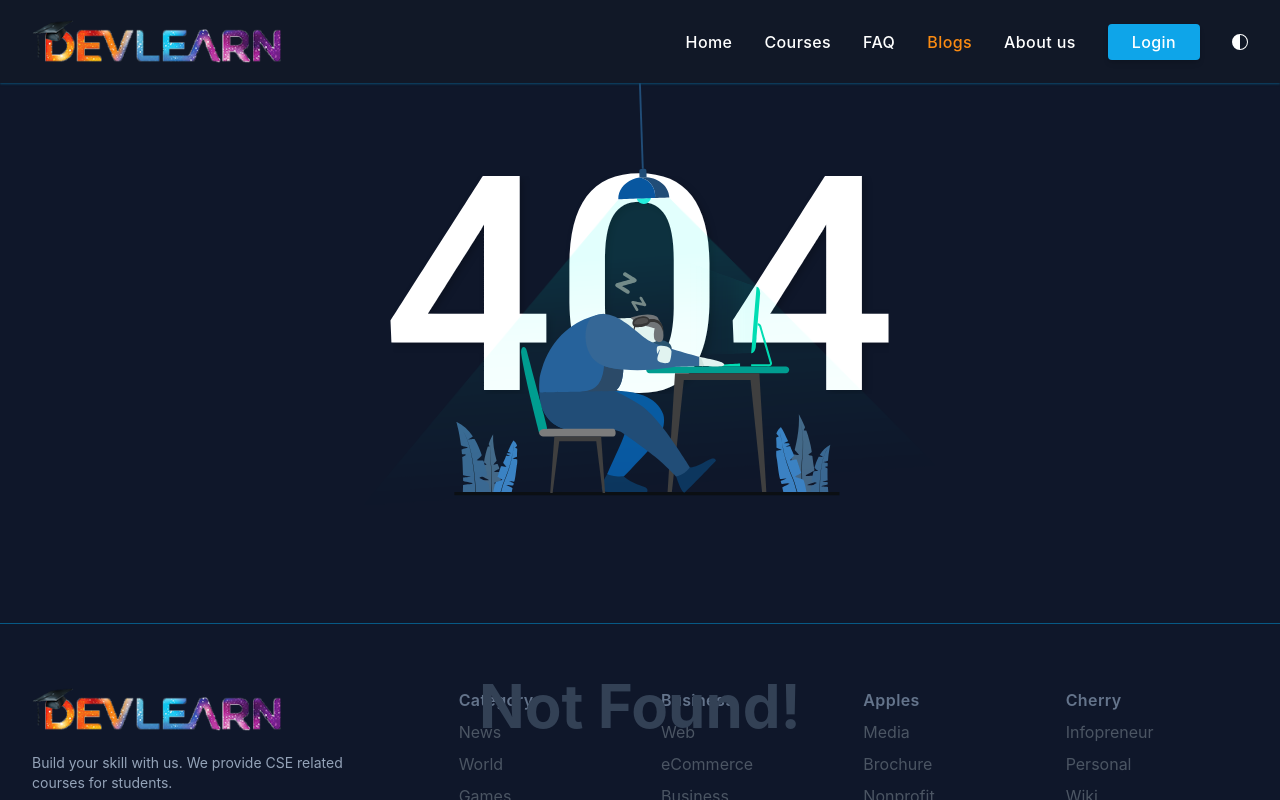
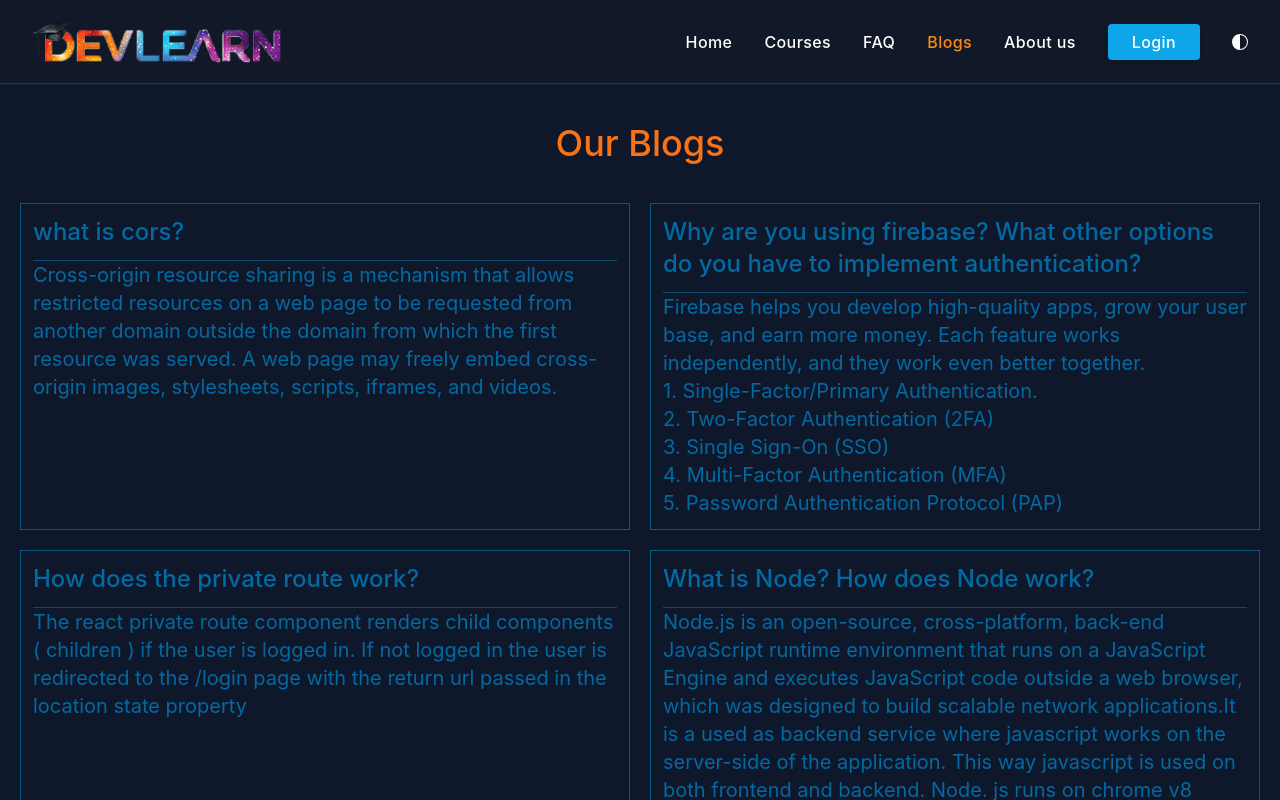
Before and after one commit to indrajith76/dev-learn-client-side, a React (Create React App) app: page /blogs in a window 1280 px wide. Shown: the top 800 px of the page. Built offline with nearby package versions, Linux system fonts and the light colour scheme; no server answers.

Commit message:
added blogs section

```diff
--- /dev/null
+++ b/src/pages/Blogs/Blogs.js
@@ -0,0 +1,88 @@
+import React from "react";
+import { useContext } from "react";
+import { AuthContext } from "../../contexts/AuthProvider";
+
+const Blogs = () => {
+  const { isDark } = useContext(AuthContext);
+  return (
+    <div className={`${isDark ? "" : "bg-slate-900"} py-10`}>
+      <h1 className="text-center text-4xl text-orange-500 font-medium">
+        Our Blogs
+      </h1>
+      <div className="container mx-auto mt-10 grid grid-cols-1 px-5 lg:grid-cols-2 gap-5">
+        <div
+          className={`border text-2xl p-3 ${
+            isDark ? "" : "border-sky-800 text-sky-700"
+          }`}
+        >
+          <h1 className="text-2xl font-medium">what is cors?</h1>
+          <hr className="border-sky-900 mt-3" />
+          <p className='text-xl'>
+            Cross-origin resource sharing is a mechanism that allows restricted
+            resources on a web page to be requested from another domain outside
+            the domain from which the first resource was served. A web page may
+            freely embed cross-origin images, stylesheets, scripts, iframes, and
+            videos.
+          </p>
+        </div>
+        <div
+          className={`border text-2xl p-3 ${
+            isDark ? "" : "border-sky-800 text-sky-700"
+          }`}
+        >
+          <h1 className="text-2xl font-medium">
+            Why are you using firebase? What other options do you have to
+            implement authentication?
+          </h1>
+          <hr className="border-sky-900 mt-3" />
+          <p className='text-xl'>
+            Firebase helps you develop high-quality apps, grow your user base,
+            and earn more money. Each feature works independently, and they work
+            even better together.
+          </p>
+          <ul className='text-xl'>
+            <li>1. Single-Factor/Primary Authentication.</li>
+            <li>2. Two-Factor Authentication (2FA)</li>
+            <li>3. Single Sign-On (SSO)</li>
+            <li>4. Multi-Factor Authentication (MFA)</li>
+            <li>5. Password Authentication Protocol (PAP)</li>
+          </ul>
+        </div>
+        <div
+          className={`border text-2xl p-3 ${
+            isDark ? "" : "border-sky-800 text-sky-700"
+          }`}
+        >
+          <h1 className="text-2xl font-medium">How does the private route work?</h1>
+          <hr className="border-sky-900 mt-3" />
+          <p className='text-xl'>
+            The react private route component renders child components (
+            children ) if the user is logged in. If not logged in the user is
+            redirected to the /login page with the return url passed in the
+            location state property
+          </p>
+        </div>
+        <div
+          className={`border text-2xl p-3 ${
+            isDark ? "" : "border-sky-800 text-sky-700"
+          }`}
+        >
+          <h1 className="text-2xl font-medium">What is Node? How does Node work?</h1>
+          <hr className="border-sky-900 mt-3" />
+          <p className='text-xl'>
+            Node.js is an open-source, cross-platform, back-end JavaScript
+            runtime environment that runs on a JavaScript Engine and executes
+            JavaScript code outside a web browser, which was designed to build
+            scalable network applications.It is a used as backend service where
+            javascript works on the server-side of the application. This way
+            javascript is used on both frontend and backend. Node. js runs on
+            chrome v8 engine which converts javascript code into machine code,
+            it is highly scalable, lightweight, fast, and data-intensive
+          </p>
+        </div>
+      </div>
+    </div>
+  );
+};
+
+export default Blogs;
--- a/src/pages/Checkout/Checkout.js
+++ b/src/pages/Checkout/Checkout.js
@@ -44,13 +44,13 @@ const Checkout = () => {
   return (
     <div className={isDark ? "":"bg-slate-900"}>
       <div className="container mx-auto">
-      <h1 className={`text-center font-bold ${isDark ? "text-slate-800":"text-slate-400"} text-4xl pt-3`}>
+      <h1 className={`text-center font-bold ${isDark ? "text-slate-800":"text-slate-400"} text-xl md:text-4xl pt-3`}>
         Welcome <span className="text-sky-700">{user?.displayName}</span>, to the
         checkout page.
       </h1>
       <div className="md:w-3/4 lg:w-2/4 mx-auto mt-5 px-5 md:p-0">
         <img className="w-full" src={thumbnail} alt="" />
-        <h3 className={`text-2xl mb-2 ${isDark ? "text-slate-800":"text-slate-300"}`}>Course Name : {title}</h3>
+        <h3 className={`text-lg md:text-2xl mb-2 ${isDark ? "text-slate-800":"text-slate-300"}`}>Course Name : {title}</h3>
         <div className="">
           <p className={isDark ? "text-slate-800":"text-slate-300"}>Author : {author}</p>
           <p className={`flex items-center gap-1 mt-1 ${isDark ? "text-slate-800":"text-slate-300"}`}>
--- a/src/pages/Details/Details.js
+++ b/src/pages/Details/Details.js
@@ -15,8 +15,8 @@ const Details = () => {
   return (
     <div className={isDark ? "":"bg-slate-900"}>
       <div className="container mx-auto pb-10" ref={ref}>
-      <div className="w-3/4 py-5 mx-auto flex justify-between items-center">
-        <h1 className={`text-4xl ${isDark ? "text-slate-800":"text-slate-300"} font-semibold`}>
+      <div className="w-3/4 py-5 mx-auto flex flex-col md:flex-row justify-between items-center gap-3">
+        <h1 className={`text-2xl md:text-4xl ${isDark ? "text-slate-800":"text-slate-300"} font-semibold`}>
           Details of this course
         </h1>
         <ReactToPdf
@@ -29,7 +29,7 @@ const Details = () => {
           {({ toPdf }) => (
             <button
               onClick={toPdf}
-              className={`border-2 px-5 py-2 flex items-center gap-1 hover:shadow-lg rounded-md ${isDark ? "":"text-slate-500 border-slate-500"}`}
+              className={`border-2 px-1 md:px-5 md:py-2 flex items-center gap-1 hover:shadow-lg rounded-md ${isDark ? "":"text-slate-500 border-slate-500"}`}
             >
               <FaRegFilePdf></FaRegFilePdf> Download PDF
             </button>
@@ -38,7 +38,7 @@ const Details = () => {
       </div>
       <iframe
         ref={ref}
-        className="w-3/4 h-[70vh] mx-auto"
+        className="md:w-3/4 md:h-[70vh] mx-auto"
         src={`${videoLink}`}
         title="YouTube video player"
         frameBorder="0"
@@ -46,18 +46,18 @@ const Details = () => {
         allowFullScreen
       ></iframe>
       <div className="w-3/4 mx-auto">
-        <h3 className={`text-4xl font-bold my-3 ${isDark ? "text-slate-800":"text-slate-300"}`}>{title}</h3>
-        <h4 className={`text-2xl mt-8 font-medium ${isDark ? "text-slate-800":"text-slate-500"} flex items-center gap-1`}>
+        <h3 className={`text-xl md:text-4xl font-bold my-3 ${isDark ? "text-slate-800":"text-slate-300"}`}>{title}</h3>
+        <h4 className={`md:text-2xl md:mt-8 font-medium ${isDark ? "text-slate-800":"text-slate-500"} flex items-center gap-1`}>
           <span className="text-gray-600">
             <FaUserCircle />
           </span>
           Author : {author}
         </h4>
-        <div className="mt-8 flex justify-between">
-          <h4 className={`text-3xl font-bold ${isDark ? "text-slate-800":"text-slate-500"}`}>
+        <div className="md:mt-8 flex justify-between">
+          <h4 className={`text-lg md:text-3xl font-bold ${isDark ? "text-slate-800":"text-slate-500"}`}>
             Price : ${basicPrice}
           </h4>
-          <p className={`text-2xl font-bold ${isDark ? "text-slate-800":"text-slate-500"} flex items-center gap-2`}>
+          <p className={`md:text-2xl font-bold ${isDark ? "text-slate-800":"text-slate-500"} flex items-center gap-2`}>
             <span className="text-yellow-500">
               <FaStar />
             </span>{" "}
@@ -67,7 +67,7 @@ const Details = () => {
       </div>
       <div className="flex justify-center mt-10">
         <Link to={`/checkout/${id}`}>
-          <button className="bg-red-500 w-full py-4 px-10 font-medium text-white rounded-lg text-xl">
+          <button className="bg-red-500 w-full px-2 py-1 md:py-4 md:px-10 font-medium text-white rounded-lg text-xl">
             Get Premium Access
           </button>
         </Link>
--- a/src/pages/ErrorPages/ErrorPages.js
+++ b/src/pages/ErrorPages/ErrorPages.js
@@ -7,11 +7,11 @@ import { AuthContext } from "../../contexts/AuthProvider";
 const ErrorPages = () => {
   const { isDark } = useContext(AuthContext);
   return (
-    <div className={isDark ? "":"bg-slate-900"}>
+    <div className={`${isDark ? "":"bg-slate-900"} relative`}>
       <div className="w-3/4 mx-auto">
         <Lottie animationData={errorImg}></Lottie>
       </div>
-      <h1 className="text-6xl font-bold text-slate-700 absolute bottom-16 left-0 right-0 text-center">
+      <h1 className="md:text-4xl lg:text-6xl font-bold text-slate-700 absolute bottom-3 md:bottom-10 lg:bottom-16 left-0 right-0 text-center">
         Not Found!
       </h1>
     </div>
--- a/src/routes/routes.js
+++ b/src/routes/routes.js
@@ -1,5 +1,6 @@
 import { createBrowserRouter } from "react-router-dom";
 import Main from "../layouts/Main";
+import Blogs from "../pages/Blogs/Blogs";
 import Checkout from "../pages/Checkout/Checkout";
 import Courses from "../pages/Courses/Courses";
 import Details from "../pages/Details/Details";
@@ -61,6 +62,10 @@ export const routes = createBrowserRouter([
         element: <Register />,
       },
       {
+        path: "/blogs",
+        element: <Blogs />,
+      },
+      {
         path: "/*",
         element: <ErrorPages></ErrorPages>,
       },
```
